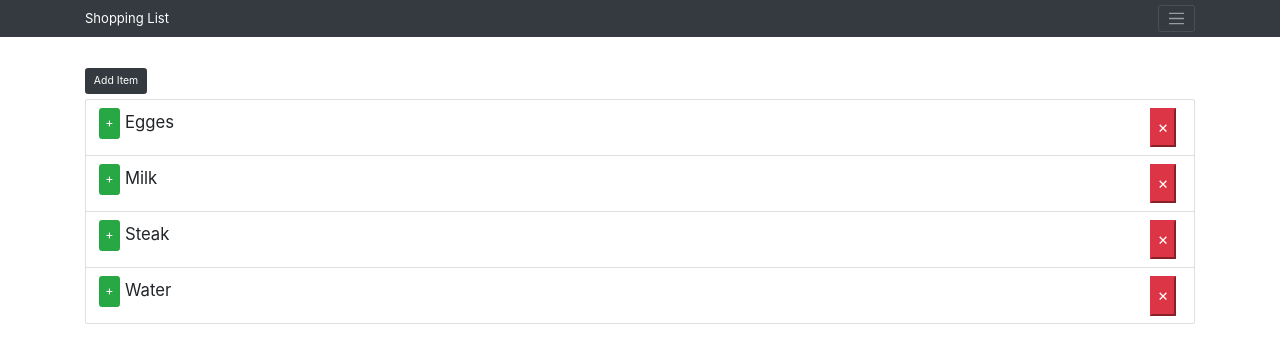
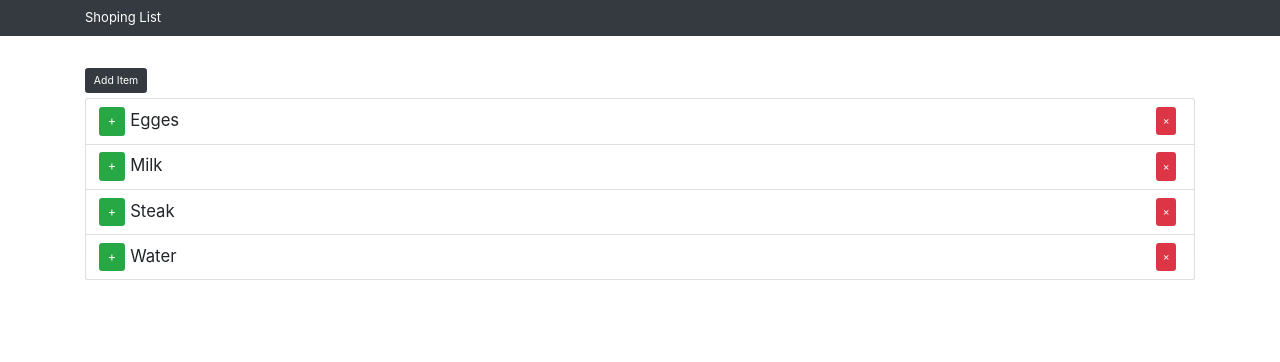
Before and after one commit to MotiLM2003/mern-simple-shipping-list, a React (Create React App) app in the folder client/: page / in a window 1280 px wide. Shown: the top 362 px of the page. Built offline with nearby package versions, Linux system fonts and the light colour scheme.

Commit message:
:angry: fuck AnimatePresence :) I kid I kid (not)

```diff
--- a/client/src/components/App.js
+++ b/client/src/components/App.js
@@ -1,22 +1,56 @@
-import React from 'react';
+import React, { useState } from 'react';
+import { connect } from 'react-redux';
 import 'bootstrap/dist/css/bootstrap.min.css';
 import '../app.css';
-import AppNavbar from './AppNavbar';
 import ShoppingList from './/ShoppingList/ShoppingList';
 import ItemModel from './ItemModel/ItemModel';
-import { connect } from 'react-redux';
+import { motion, AnimatePresence } from 'framer-motion';
 
+const temp = {
+  hidden: {
+    opacity: 0,
+  },
+  visible: { opacity: 1 },
+};
 const App = ({ itemModel }) => {
+  const [on, setOn] = useState(true);
+  setTimeout(() => {
+    setOn(false);
+  }, 2000);
   return (
     <div className='App'>
-      <AppNavbar />
-
+      <nav
+        className='mb-5 navbar navbar-dark bg-dark'
+        style={{ color: '#fff' }}
+      >
+        <div className='container'>
+          <a className='navbar-brand'>Shoping List</a>
+        </div>
+      </nav>
       <ShoppingList />
 
+      <AnimatePresence>
+        {on && (
+          <motion.div exit={{ y: '-100vh' }}>
+            <h1>Hello</h1>
+            <h1>Hello</h1>
+            <h1>Hello</h1>
+            <h1>Hello</h1>
+            <h1>Hello</h1>
+            <h1>Hello</h1>
+            <h1>Hello</h1>
+            <h1>Hello</h1>
+          </motion.div>
+        )}
+      </AnimatePresence>
+
       {itemModel.isOpen && (
-        <ItemModel header='This is a header-1'>
-          and this is the content-1!
-        </ItemModel>
+        <ItemModel
+          variants={temp}
+          initial='hidden'
+          animate='visible'
+          exit='hidden'
+        ></ItemModel>
       )}
     </div>
   );
--- a/client/src/components/ItemModel/ItemModel.js
+++ b/client/src/components/ItemModel/ItemModel.js
@@ -1,16 +1,13 @@
 import React from 'react';
 import './ItemModel.css';
 import { connect } from 'react-redux';
-import { motion } from 'framer-motion';
+import { motion, AnimatePresence } from 'framer-motion';
 
 const ItemModel = ({ itemModel }) => {
   const { header, jsx } = itemModel;
   return (
-    <motion.div
-      className='item-model-container'
-      animate={{ opacity: 1 }}
-      transition={{ duration: 5, type: 'tween' }}
-    >
+    <AnimatePresence>
+      <motion.div className='item-model-container' exit={{ y: '-100vh' }}>
         <motion.div
           className='item-model-box'
           initial={{ y: '100vh', x: '-50%' }}
@@ -21,6 +18,7 @@ const ItemModel = ({ itemModel }) => {
           <div className='content'>{jsx}</div>
         </motion.div>
       </motion.div>
+    </AnimatePresence>
   );
 };
 
--- a/client/src/components/ShoppingList/ShoppingList.js
+++ b/client/src/components/ShoppingList/ShoppingList.js
@@ -89,12 +89,12 @@ const ShoppingList = ({
 
   return (
     <motion.div className='container'>
-      <buttno
+      <button
         className='btn btn-dark mb-2'
         onClick={() => updateModel(renderNewItem())}
       >
         Add Item
-      </buttno>
+      </button>
 
       <motion.div
         className='list-group'
--- a/client/src/components/ShoppingList/ShoppingListItem.js
+++ b/client/src/components/ShoppingList/ShoppingListItem.js
@@ -1,22 +1,34 @@
 import React from 'react';
-import { itemsContainerVariants, itemsVariants } from './motionVarirants';
+import { itemsContainerVariants } from './motionVarirants';
 import { motion, AnimatePresence } from 'framer-motion';
+
+export const itemsVariants = {
+  hidden: {
+    opacity: 0,
+  },
+  visible: {
+    opacity: 1,
+    transition: {
+      duration: 2,
+    },
+  },
+  exit: { x: -1000 },
+};
 
 const ShoppingListItem = ({ item, onUpdate, onDelete }) => {
   const { id, name } = item;
-
+  console.log(item.id);
   return (
     <AnimatePresence>
       <motion.div
         className='list-group-item shopping-list-item'
-        variants={itemsVariants}
+        variants={item.variants}
+        exit='exit'
       >
         <button
-          className='btn btn-success update-btn '
+          className='btn btn-success'
           style={{
-            padding: '.5rem',
             marginRight: '.5rem',
-
             color: '#fff',
             fontSize: '1.2rem',
           }}
@@ -28,7 +40,7 @@ const ShoppingListItem = ({ item, onUpdate, onDelete }) => {
         </button>
         {name}
         <button
-          className='float-right btn-danger '
+          className='float-right btn btn-danger'
           style={{ padding: '.5rem', marginRight: '.5rem' }}
           onClick={() => {
             onDelete(id);
--- a/client/src/components/ShoppingList/motionVarirants.js
+++ b/client/src/components/ShoppingList/motionVarirants.js
@@ -5,7 +5,7 @@ export const itemsContainerVariants = {
   visible: {
     opacity: 1,
     transition: {
-      staggerChildren: 0.1,
+      staggerChildren: 0.15,
       when: 'beforeChildren',
     },
   },
@@ -21,5 +21,5 @@ export const itemsVariants = {
     scale: 1,
     duration: 2,
   },
-  exit: { opacity: 0 },
+  exit: { x: -1000 },
 };
```
Also changed, not shown: 1 other file (tests, documents, lock files or other folders). Lines whose indentation alone changed are shown as unchanged.
